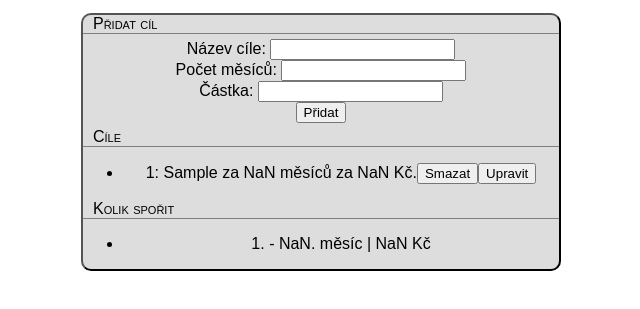
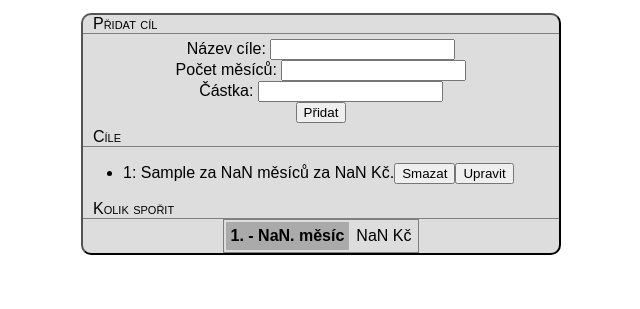
Before and after one commit to monika-majorova/Sporeni, a plain HTML site: page index.html in a window 1280 px wide. Both pictures are taken after typing "Sample", "Sample", "Sample" into the empty fields and a click on the input "Přidat". Shown: the part 79-388 px from the top of the page, without its empty margins (319-959 px from the left). Drawn offline with Linux system fonts and the light colour scheme.

Commit message:
Vylepšení vzhledu výsledků

```diff
--- a/css.css
+++ b/css.css
@@ -18,6 +18,7 @@ header p {
 
 section {
     margin: 10px;
+    text-align: left;
     border: 2px outset black;
     border-radius: 10px;
     background-color: #dddddd;
@@ -36,6 +37,21 @@ section h2 {
 
 form {
     margin: 5px auto;
+    text-align: center;
+}
+
+table {
+    border: 1px solid gray;
+    margin: 0 auto;
+}
+
+table * {
+    margin: 0px;
+    padding: 5px;
+}
+
+table th {
+    background-color: #aaaaaa;
 }
 
 .uspech {
--- a/gui.js
+++ b/gui.js
@@ -111,7 +111,10 @@ function writeGoals() {
  * @returns {unresolved} HTML element sektoru.
  */
 function writeSector(sector) {
-    return React.createElement('li', null, (getLastMonthOfPreviousSector(sector) + 1) + ". - " + sector.toMonth + ". měsíc | " + sector.monthlyAmount + " Kč");
+    return React.createElement('tr', null,
+        React.createElement('th', null, (getLastMonthOfPreviousSector(sector) + 1) + ". - " + sector.toMonth + ". měsíc"),
+        React.createElement('td', null, sector.monthlyAmount + " Kč")
+    );
 }
 
 /**
@@ -192,7 +195,7 @@ var Goals = React.createClass({
  */
 var Sectors = React.createClass({
    render: function() {
-        return React.createElement('ul', null, writeSectors());
+        return React.createElement('table', null, writeSectors());
     }
 });
 
```
Lines whose indentation alone changed are shown as unchanged.
